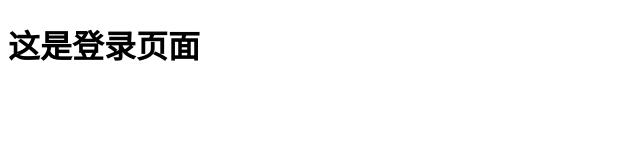
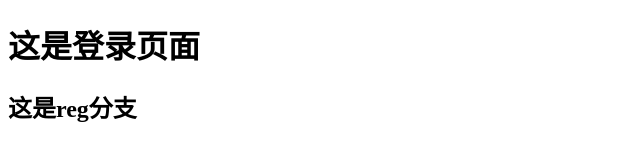
Before and after one commit to pgh-sang/project_01, a plain HTML site: page login.html in a window 1280 px wide. Shown: the whole page, without its empty margins (0-640 px from the left). Drawn offline with Linux system fonts and the light colour scheme.

Commit message:
在reg分支修改了login

```diff
--- a/login.html
+++ b/login.html
@@ -9,5 +9,6 @@
 </head>
 <body>
     <h1>这是登录页面</h1>
+    <h2>这是reg分支</h2>
 </body>
 </html>
```
